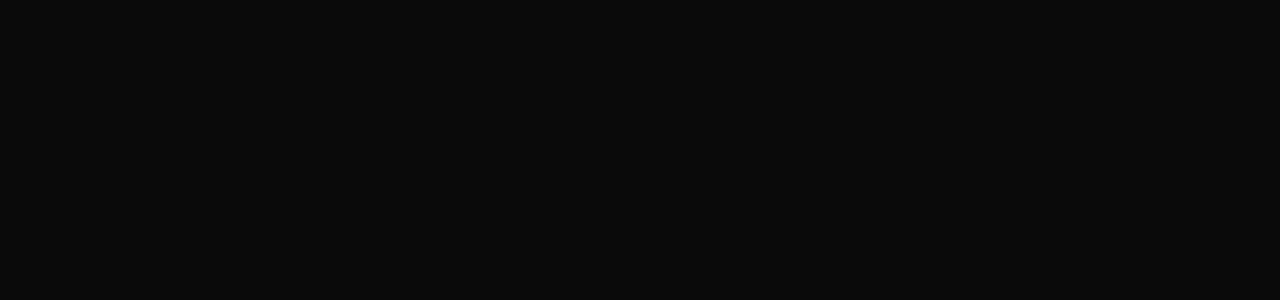
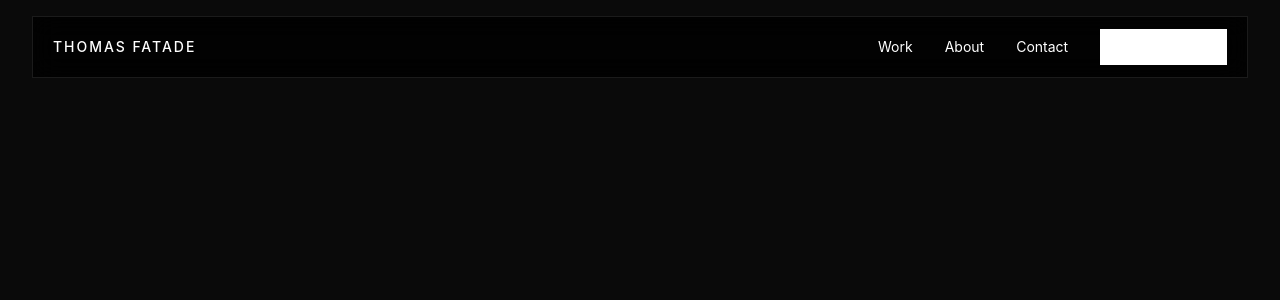
Before and after one commit to Thomas302-star/Thomas-portfolio, a Next.js app: page / in a window 1280 px wide. Shown: the top 300 px of the page. Built offline with nearby package versions, Linux system fonts and the light colour scheme.

Commit message:
feat: mount site navigation

```diff
--- a/app/layout.tsx
+++ b/app/layout.tsx
@@ -1,5 +1,6 @@
 import type { Metadata } from "next";
 import "./globals.css";
+import { SiteHeader } from "@/components/navigation/site-header";
 
 export const metadata: Metadata = {
   title: "Thomas Fatade | Web Developer",
@@ -9,7 +10,10 @@ export const metadata: Metadata = {
 export default function RootLayout({ children }: Readonly<{ children: React.ReactNode }>) {
   return (
     <html lang="en">
-      <body>{children}</body>
+      <body>
+        <SiteHeader />
+        {children}
+      </body>
     </html>
   );
 }
```
